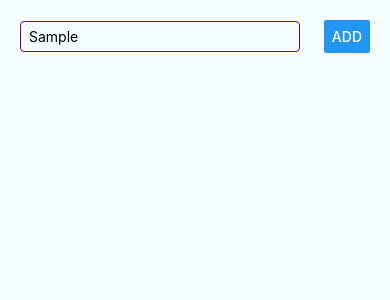
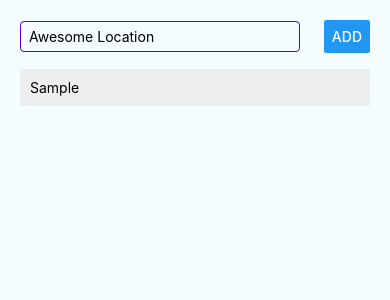
Before and after one commit to MhmDSmdi/ReduxBaseApplication, a React Native app: screen / in a window 390 px wide. Both pictures are taken after typing "Sample" into the empty fields and a click on the button "ADD". Shown: the top 300 px of the page. Built offline with nearby package versions, Linux system fonts and the light colour scheme.

Commit message:
list Item compelet

```diff
--- a/App.js
+++ b/App.js
@@ -8,54 +8,28 @@
 
 import React, {Component} from 'react';
 import {Platform, StyleSheet, Text, View, TextInput, Button} from 'react-native';
+import PlaceInput from './src/component/placeInput/PlaceInput';
+import PlaceList from './src/component/placeList/PlaceList';
 
 export default class App extends Component {
 
   state = {
-    placeName : '',
     places : []
   }
 
-  placeNameChangeHandler = (val) => {
-    this.setState({
-      placeName : val
-    });
-  }
-
-  placeSubmitHandler = () => {
-    if(this.state.placeName.trim() === ""){
-      return;
-    }
-
+  placeAddedHandler = placeName => {
     this.setState(prevState => {
-     return{
-        places : prevState.places.concat(prevState.placeName)
-     };
+      return {
+        places: prevState.places.concat(placeName)
+      };
     });
   };
 
   render() {
-    const placesOutput = this.state.places.map(place => {
-      <Text>{place}</Text>
-    });
     return (
       <View style={styles.container}>
-        <View style = {styles.inputContainer}>
-        <TextInput
-          style = {styles.placeInput}
-          placeholder = 'Awesome Location'
-          value = {this.state.placeName}
-          onChangeText = {this.placeNameChangeHandler}
-        />
-        <Button
-          style = {styles.placeButton}
-          title = 'Add'
-          onPress = {this.placeSubmitHandler}
-        />
-        </View>
-        {/* <View style = {{height : 10, width : 10 , backgroundColor: 'red'}}>
-          {placesOutput}
-        </View> */}
+        <PlaceInput onPlaceAdded={this.placeAddedHandler} />
+        <PlaceList places={this.state.places} />
       </View>
     );
   }
@@ -69,22 +43,5 @@ const styles = StyleSheet.create({
     alignItems: 'center',
     backgroundColor: '#F5FCFF',
   },
-  inputContainer : {
-    //flex : 1,
-    width : '100%',
-    flexDirection: 'row',
-    justifyContent : 'space-between',
-    alignItems: 'center',
-  },
-  placeInput : {
-    width : '80%',
-    borderColor: 'rgba(85, 7, 190, 1)',
-    paddingHorizontal: 8,
-    paddingVertical: 6,
-    borderWidth: 1,
-    borderRadius: 4,
-  },
-  placeButton : {
-    width : '20%'
-  }
+
 });
--- /dev/null
+++ b/src/component/listItem/ListItem.js
@@ -0,0 +1,21 @@
+import React, { Component } from 'react';
+import { View, Text, StyleSheet, TouchableOpacity} from 'react-native';
+
+const listItem = (props) => (
+    <TouchableOpacity onPress={props.onItemPressed}>
+        <View style={styles.listItem}>
+         <Text>{props.placeName}</Text>
+        </View>
+  </TouchableOpacity>
+);
+
+const styles = StyleSheet.create({
+    listItem: {
+        width : '100%',
+        padding: 10,
+        backgroundColor: '#eee',
+        marginVertical: 4,
+    }
+})
+
+export default listItem;
--- /dev/null
+++ b/src/component/placeInput/PlaceInput.js
@@ -0,0 +1,69 @@
+import React, { Component } from 'react';
+import {  View, Button, StyleSheet, TextInput } from 'react-native';
+
+class PlaceInput extends Component {
+  state = {
+      placeName : ''
+  };
+
+  placeNameChangeHandler = (val) => {
+      this.setState({
+          placeName : val
+      });
+  };
+
+  placeSubmitHandler = () => {
+    if(this.state.placeName.trim() === ""){
+      return;
+    }
+
+    this.props.onPlaceAdded(this.state.placeName);
+    this.setState({
+        placeName : ''
+    })
+
+  };
+
+  render() {
+    return (
+        <View style = {styles.inputContainer}>
+          <TextInput
+            style = {styles.placeInput}
+            placeholder = 'Awesome Location'
+            value = {this.state.placeName}
+            onChangeText = {this.placeNameChangeHandler}
+          />
+          <Button
+            style = {styles.placeButton}
+            title = 'Add'
+            onPress = {this.placeSubmitHandler}
+          />
+        </View>
+    );
+  }
+}
+
+const styles = StyleSheet.create({
+    inputContainer : {
+      //flex : 1,
+      width : '100%',
+      flexDirection: 'row',
+      justifyContent : 'space-between',
+      alignItems: 'center',
+    },
+    placeInput : {
+      width : '80%',
+      borderColor: 'rgba(85, 7, 190, 1)',
+      paddingHorizontal: 8,
+      paddingVertical: 6,
+      borderWidth: 1,
+      borderRadius: 4,
+    },
+    placeButton : {
+      width : '20%',
+      padding: 8,
+    },
+
+  });
+
+export default PlaceInput;
--- /dev/null
+++ b/src/component/placeList/PlaceList.js
@@ -0,0 +1,29 @@
+import React, { Component } from 'react';
+import { View, StyleSheet, Text } from 'react-native';
+import ListItem from '../listItem/ListItem';
+
+const placeList = (props) => {
+
+    const placesOutput = props.places.map((place, index) => (
+        <ListItem
+            key={index}
+            placeName={place}
+            onItemPressed = {() => {
+
+            }}/>
+
+      ));
+    return (
+        <View style={styles.listContainer}>{placesOutput}</View>
+    );
+}
+
+
+const styles = StyleSheet.create({
+    listContainer : {
+        width : '100%',
+        marginTop: 12,
+    }
+});
+
+export default placeList;
```
